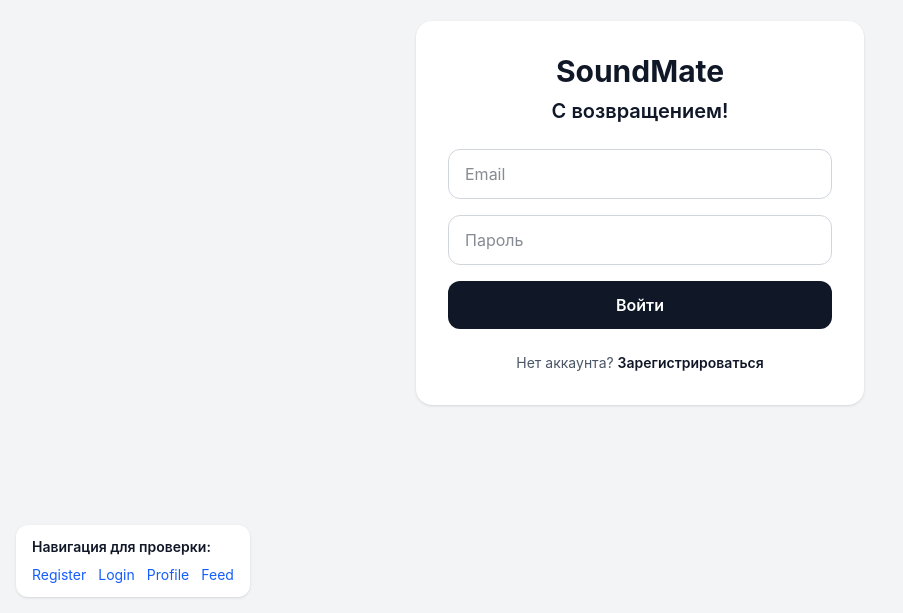
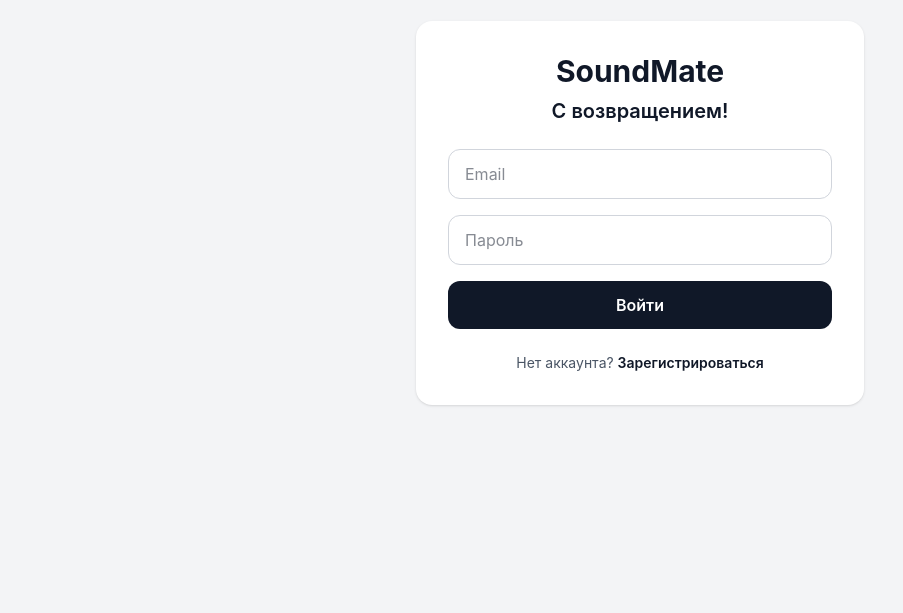
Before and after one commit to HamenkouayDC/soundmate, a React (Vite) app in the folder frontend/: page /login in a window 1280 px wide. Shown: the part 187-800 px from the top of the page, without its empty margins (0-903 px from the left). Built offline with nearby package versions, Linux system fonts and the light colour scheme; no server answers.

Commit message:
chore: remove debug navigation

```diff
--- a/frontend/src/App.tsx
+++ b/frontend/src/App.tsx
@@ -1,4 +1,4 @@
-import { Link, Navigate, Route, Routes } from 'react-router'
+import { Navigate, Route, Routes } from 'react-router'
 
 import { ProtectedRoute } from './components/layout/ProtectedRoute'
 import { FeedPage } from './pages/FeedPage'
@@ -33,28 +33,6 @@
           }
         />
       </Routes>
-
-      <div className="fixed bottom-4 left-4 rounded-xl bg-white px-4 py-3 text-sm shadow">
-        <p className="mb-2 font-semibold">Навигация для проверки:</p>
-
-        <div className="flex gap-3">
-          <Link className="text-blue-600" to="/register">
-            Register
-          </Link>
-
-          <Link className="text-blue-600" to="/login">
-            Login
-          </Link>
-
-          <Link className="text-blue-600" to="/profile">
-            Profile
-          </Link>
-
-          <Link className="text-blue-600" to="/feed">
-            Feed
-          </Link>
-        </div>
-      </div>
     </div>
   )
 }
```
